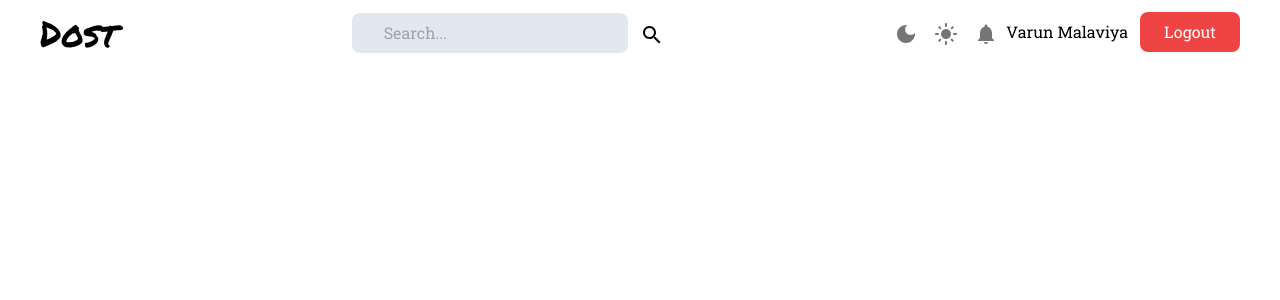
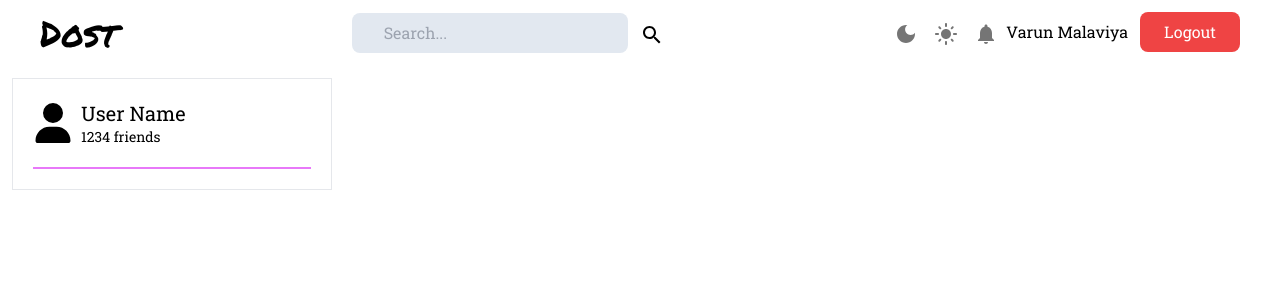
Before and after one commit to DustyDogCodex/Dost, a React (Vite) app in the folder client/: page /homepage in a window 1280 px wide. Shown: the top 300 px of the page. Built offline with nearby package versions, Linux system fonts and the light colour scheme.

Commit message:
added font awesome icons. Added a UserProfileWidget to homepage. This will contain a brief summary of the user's profile as well as links to naviagte to the user's profile page.

```diff
--- a/client/src/components/Navbar.jsx
+++ b/client/src/components/Navbar.jsx
@@ -1,16 +1,18 @@
 import { Search, DarkMode, LightMode, Notifications, Menu, Close } from "@mui/icons-material";
 import { IconButton } from "@mui/material";
+import { Link } from "react-router-dom";
 
 function Navbar() {
     return (
         <div
             className="flex items-center justify-between py-3 px-10"
         >
-            <div
+            <Link
+                to={'/homepage'}
                 className="font-marker text-4xl"
             >
                 Dost
-            </div>
+            </Link>
             <div>
                 <input
                     type="text"
--- /dev/null
+++ b/client/src/components/UserProfileWidget.jsx
@@ -0,0 +1,46 @@
+import { useState } from "react"
+import { Navigate } from "react-router-dom"
+import { FontAwesomeIcon } from "@fortawesome/react-fontawesome"
+import { faUser } from "@fortawesome/free-solid-svg-icons"
+
+function UserProfileWidget() {
+    //state variable for storing user info gtom context
+    const [ user, SetUser ] = useState({})
+
+    //adding a loading spinner/animation while waiting on user info to load
+    if(!user){
+        return null
+    }
+
+    return (
+        <div
+            className="border p-5 w-1/4 m-3"
+        >
+            {/* top of widget: username + profilePic + friends */}
+            <div
+                className="flex items-center gap-2 pb-5 border-b-2 border-fuchsia-400"
+                onClick={() => Navigate(`/profile/${user}`)}
+            >
+                {/* will change this to a conditional rendering statement later. Using a basic user icon for now. It will be this icon if user doesn't have an uploaded profilePic or the user's profilePic if it exists*/}
+                <FontAwesomeIcon
+                    icon={faUser}
+                    style={{color:'black', height:'40px', width:'40px', borderRadius:'100%'}}
+                />
+                <div>
+                    <h2
+                        className="text-xl"
+                    >
+                        User Name
+                    </h2>
+                    <p
+                        className="text-sm"
+                    >
+                        1234 friends
+                    </p>
+                </div>
+            </div>
+        </div>
+    )
+}
+
+export default UserProfileWidget
--- a/client/src/pages/Homepage.jsx
+++ b/client/src/pages/Homepage.jsx
@@ -1,9 +1,11 @@
 import Navbar from "../components/Navbar"
+import UserProfileWidget from "../components/UserProfileWidget"
 
 function Homepage() {
     return (
         <div>
             <Navbar/>
+            <UserProfileWidget />
         </div>
     )
 }
--- a/package.json
+++ b/package.json
@@ -23,6 +23,10 @@
     "tailwindcss": "^3.3.2"
   },
   "dependencies": {
+    "@fortawesome/fontawesome-svg-core": "^6.4.0",
+    "@fortawesome/free-regular-svg-icons": "^6.4.0",
+    "@fortawesome/free-solid-svg-icons": "^6.4.0",
+    "@fortawesome/react-fontawesome": "^0.2.0",
     "axios": "^1.4.0",
     "bcrypt": "^5.1.0",
     "cors": "^2.8.5",
```
Also changed, not shown: 1 other file (tests, documents, lock files or other folders).
